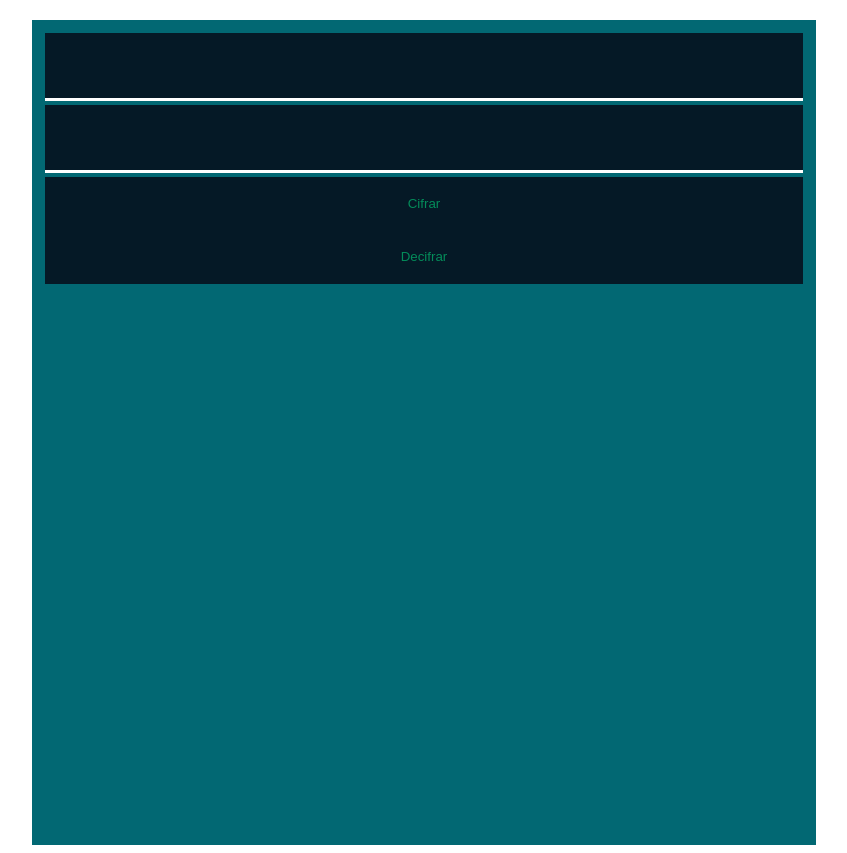
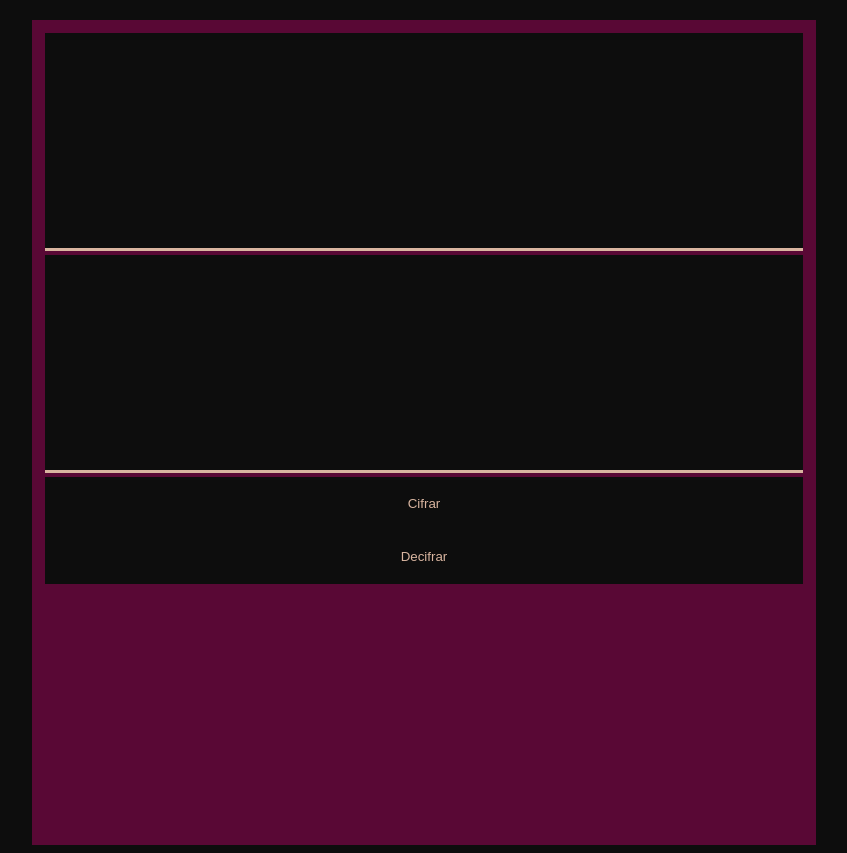
Before and after one commit to ArmandoYaelRiveraLopez/ArmandoYaelRiveraLopez.github.io, a plain HTML site: page index.html in a window 1280 px wide. Shown: the whole page, without its empty margins (216-1063 px from the left). Drawn offline with Linux system fonts and the light colour scheme.

Commit message:
a little style

```diff
--- a/JS/Cifrado.js
+++ b/JS/Cifrado.js
@@ -48,6 +48,8 @@ var cesar = cesar || function(txt, a, b, action){
 
           if (action) {
 
+            resultado = "El Mensaje Cifrado es : ";
+
             for (var i = 0; i < txt.length; i++) {
 
               for (var circ = 0; circ < abc.length; circ++) {
@@ -80,6 +82,8 @@ var cesar = cesar || function(txt, a, b, action){
           }
 
           else {
+
+            resultado = "El Mensaje Decifrado es : ";
 
             for (var i = 0; i < txt.length; i++) {
 
--- a/Style/Style.css
+++ b/Style/Style.css
@@ -1,8 +1,14 @@
+body{
+
+  background-color: #0D0D0D;
+
+}
+
 #codificacion{
 
   align-items: center;
 
-  background-color : #026873            ;
+  background-color : #590835    ;
 
   padding          : 1% 1% 1% 1%;
 
@@ -18,34 +24,34 @@
 }
 #codificacion button{
 
-  color: #048C5A;
+  color: #D9B5A0;
 
   width  : 10% ;
   height : 10% ;
 
-  background-color : #051926 ;
+  background-color : #0D0D0D ;
   border           : none    ;
 
 }
 #codificacion textarea{
 
-  color  : #048C5A;
+  color  : #D9B5A0 ;
 
   font-size: 20pt;
 
   padding: 1%;
 
-  height : 50px;
+  height : 200px;
   width  : 98%;
 
   resize: none;
 
-  background-color : #051926 ;
+  background-color : #0D0D0D ;
   border-style     : none    ;
   margin: 0;
 
   border-bottom-style: solid;
-  border-color: white;
+  border-color: #D9B5A0;
   border-bottom-width: medium;
 
 }
@@ -71,3 +77,11 @@
   padding: 0;
 
 }
+#resultado{
+
+  color: #D9B5A0;
+  font-size: 25pt;
+  text-align: center;
+  padding-top: 110px;
+
+}
```
